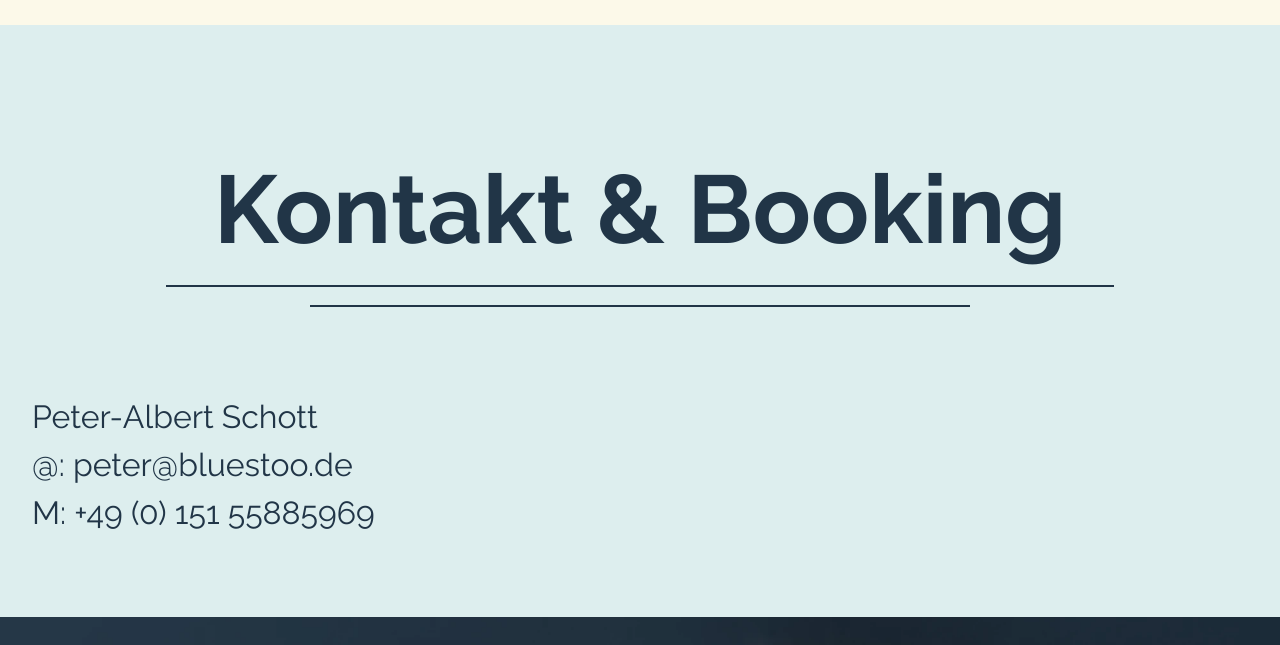
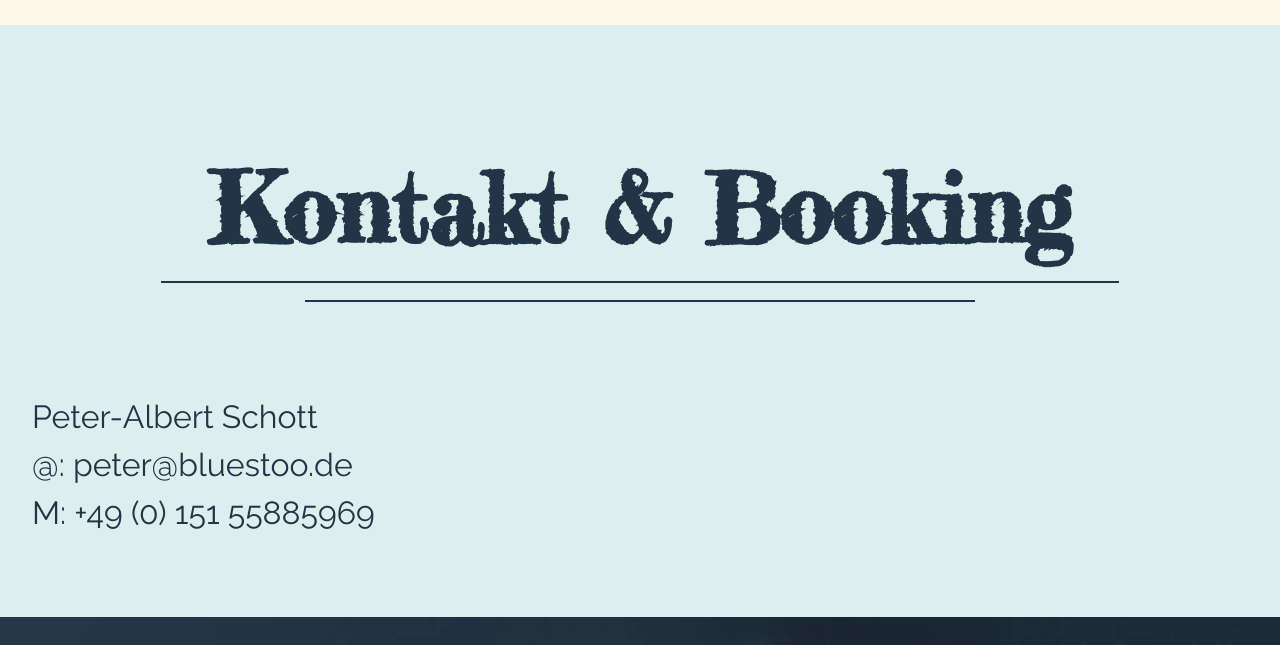
Before and after one commit to entepe85/bluestoo.de, a website built with Vite: page index.html in a window 1280 px wide. Shown: the part 2323-2968 px from the top of the page. Built offline with nearby package versions, Linux system fonts and the light colour scheme.

Commit message:
Add new headline font, update contact section

```diff
--- a/src/fonts.scss
+++ b/src/fonts.scss
@@ -1,3 +1,13 @@
+/* fredericka-the-great-regular - latin */
+@font-face {
+    font-display: swap; /* Check https://developer.mozilla.org/en-US/docs/Web/CSS/@font-face/font-display for other options. */
+    font-family: 'Fredericka the Great';
+    font-style: normal;
+    font-weight: 400;
+    src: url('./assets/fonts/fredericka-the-great-v16-latin-regular.woff2') format('woff2'); /* Chrome 36+, Opera 23+, Firefox 39+, Safari 12+, iOS 10+ */
+  }
+
+
 /* raleway-regular - latin */
 @font-face {
     font-display: swap; /* Check https://developer.mozilla.org/en-US/docs/Web/CSS/@font-face/font-display for other options. */
--- a/src/style.scss
+++ b/src/style.scss
@@ -48,6 +48,7 @@ svg {
 
 h2 {
     align-self: center;
+    font-family: 'Fredericka the Great', 'Raleway', sans-serif;
     font-size: clamp(1.25rem, 10vw, 3rem);
     position: relative;
 
@@ -57,7 +58,7 @@ h2 {
         left: -0.5em;
         position: absolute;
         right: -0.5em;
-        top: calc(100% + 0.125rem);
+        top: 100%;
     }
 
     &::after {
@@ -66,7 +67,7 @@ h2 {
         left: 1em;
         position: absolute;
         right: 1em;
-        top: calc(100% + 0.25em);
+        top: calc(100% + 0.2em);
     }
 }
 
@@ -163,6 +164,7 @@ section {
 }
 
 #contact {
+    padding-bottom: 0;
     p {
         margin-bottom: 2.5rem;
     }
```
Also changed, not shown: src/assets/fonts/fredericka-the-great-v16-latin-regular.woff2 (added).
